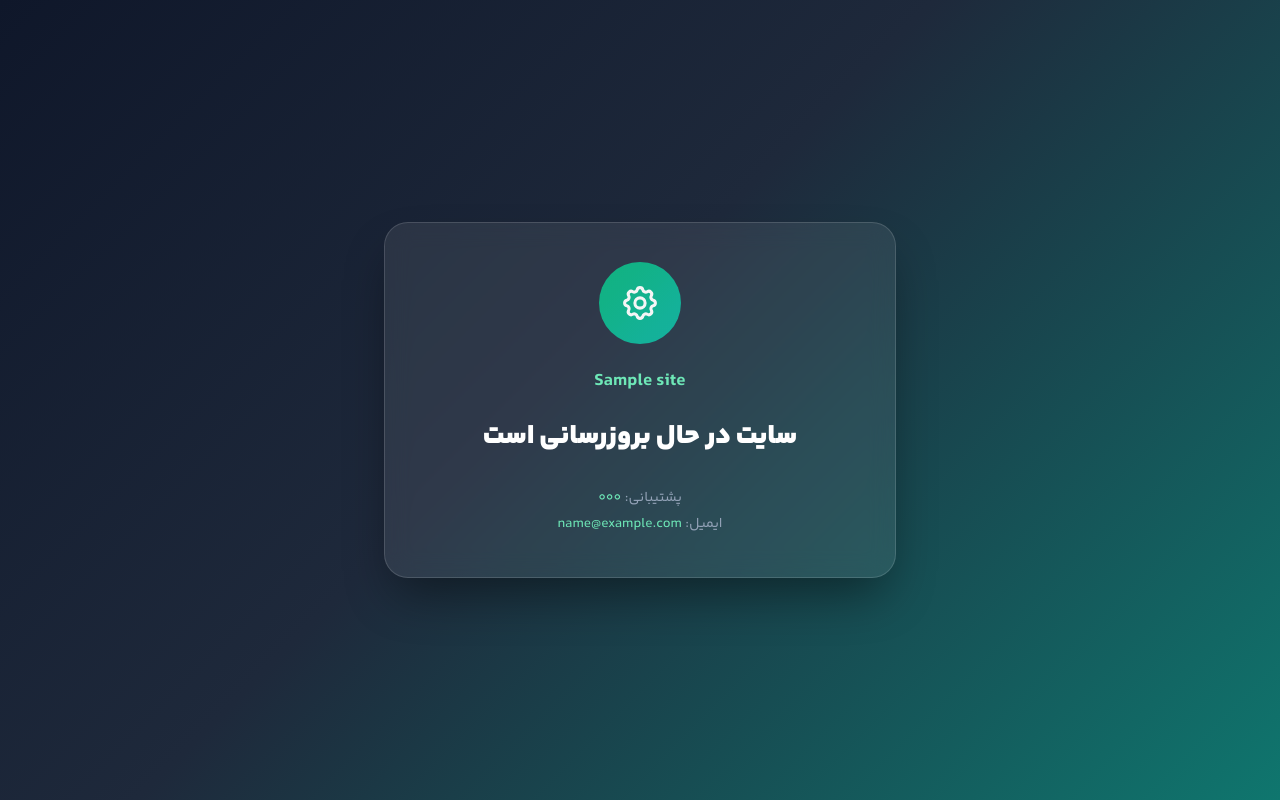
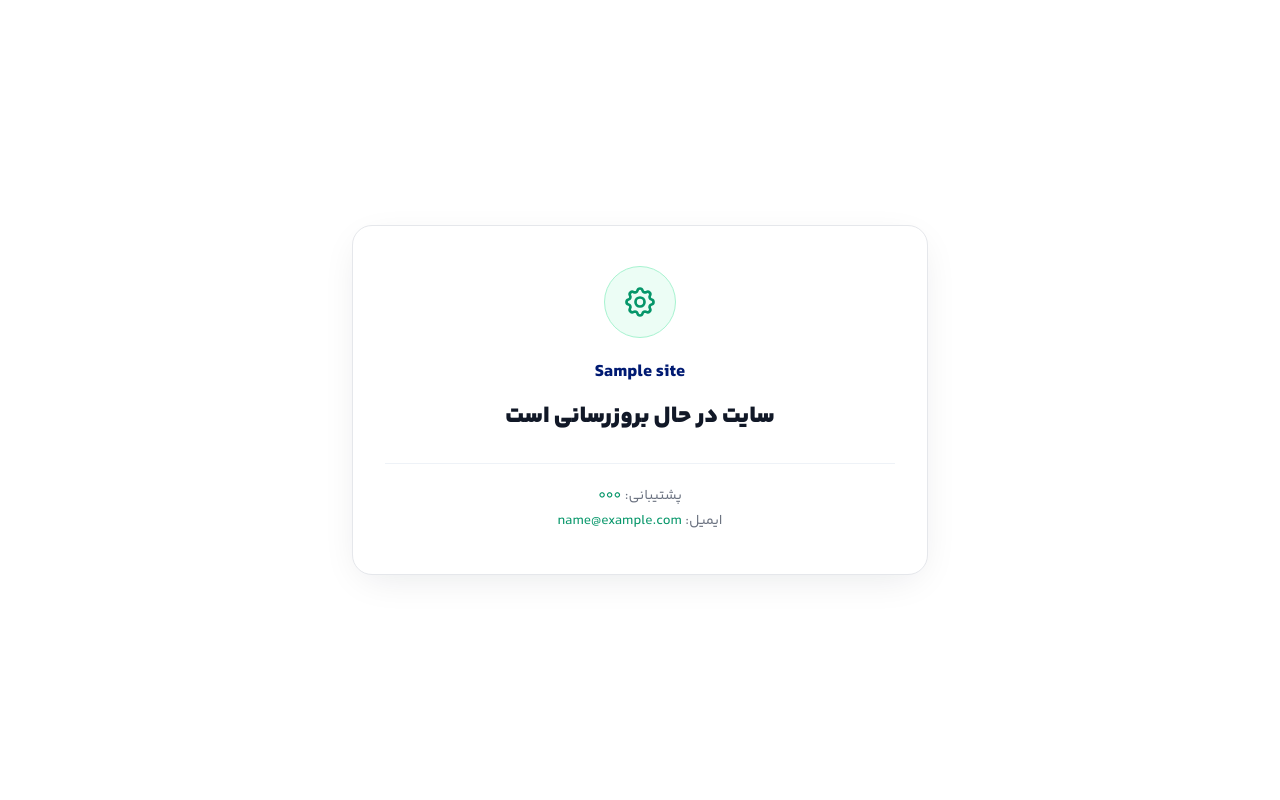
Before and after one commit to foroshgahsaz/mainshop, a Laravel app: template resources/views/shop/maintenance.blade.php in a window 1280 px wide. Run offline with Laravel 12, Linux system fonts and the light colour scheme; the template is opened without the code that fills it: most values are stand-ins (such as "Sample title", 1, 10 or a date in 2020); data that the repository does not hold is empty; parts of the project's set-up code (start-up, migrations or seed data) failed here and were passed over; some libraries are stand-ins or nearby versions.

Commit message:
Redesign maintenance page: white theme and trust badges
- Switch maintenance page to clean white layout
- Show configured trust badges below the maintenance title
- Remove default maintenance message text from the page
- Extract shared trust-badge-items partial for footer and maintenance

Co-authored-by: محمد سیفی - فروشگاه ساز <foroshgahsaz@users.noreply.github.com>

```diff
--- a/resources/views/shop/maintenance.blade.php
+++ b/resources/views/shop/maintenance.blade.php
@@ -1,3 +1,6 @@
+@php
+    $trustBadges = app(\App\Services\Settings\TrustBadgeService::class)->active();
+@endphp
 <!DOCTYPE html>
 <html lang="fa" dir="rtl">
 <head>
@@ -12,8 +15,8 @@
         body {
             min-height: 100vh;
             font-family: 'YekanBakh', Tahoma, sans-serif;
-            background: linear-gradient(135deg, #0f172a 0%, #1e293b 45%, #0f766e 100%);
-            color: #f8fafc;
+            background: #ffffff;
+            color: #1f2937;
             display: flex;
             align-items: center;
             justify-content: center;
@@ -21,59 +24,128 @@
         }
         .card {
             width: 100%;
-            max-width: 32rem;
-            background: rgba(255, 255, 255, 0.08);
-            border: 1px solid rgba(255, 255, 255, 0.14);
-            border-radius: 1.5rem;
+            max-width: 36rem;
+            background: #fff;
+            border: 1px solid #e5e7eb;
+            border-radius: 1.25rem;
             padding: 2.5rem 2rem;
             text-align: center;
-            backdrop-filter: blur(12px);
-            box-shadow: 0 25px 50px -12px rgba(0, 0, 0, 0.45);
+            box-shadow: 0 10px 40px -12px rgba(15, 23, 42, 0.12);
         }
         .icon {
-            width: 5rem;
-            height: 5rem;
-            margin: 0 auto 1.5rem;
+            width: 4.5rem;
+            height: 4.5rem;
+            margin: 0 auto 1.25rem;
             border-radius: 9999px;
-            background: linear-gradient(135deg, #10b981, #14b8a6);
+            background: #ecfdf5;
+            border: 1px solid #a7f3d0;
             display: flex;
             align-items: center;
             justify-content: center;
-            animation: pulse 2.4s ease-in-out infinite;
         }
-        .icon svg { width: 2.5rem; height: 2.5rem; color: #fff; }
-        h1 {
-            font-size: 1.75rem;
-            font-weight: 900;
-            margin-bottom: 0.75rem;
-            color: #fff;
-        }
+        .icon svg { width: 2.25rem; height: 2.25rem; color: #059669; }
         .brand {
             font-size: 1.125rem;
+            font-weight: 800;
+            color: #001a72;
+            margin-bottom: 0.75rem;
+        }
+        h1 {
+            font-size: 1.5rem;
+            font-weight: 900;
+            margin-bottom: 1.75rem;
+            color: #111827;
+        }
+        .trust-section {
+            margin-top: 0.25rem;
+            padding-top: 1.5rem;
+            border-top: 1px solid #eef2f7;
+        }
+        .trust-section__title {
+            font-size: 0.875rem;
             font-weight: 700;
-            color: #6ee7b7;
-            margin-bottom: 1.25rem;
+            color: #374151;
+            margin-bottom: 1rem;
         }
-        .message {
-            font-size: 1rem;
-            line-height: 1.9;
-            color: #cbd5e1;
-            margin-bottom: 1.75rem;
+        .trust-badges {
+            display: flex;
+            flex-wrap: wrap;
+            align-items: center;
+            justify-content: center;
+            gap: 0.75rem;
+        }
+        .trust-badge {
+            width: 6rem;
+            height: 6rem;
+            flex: 0 0 6rem;
+            border-radius: 0.75rem;
+            border: 1px dashed #d1d5db;
+            background: #fff;
+            overflow: hidden;
+            box-sizing: border-box;
+            padding: 0.35rem;
+        }
+        .trust-badge__inner {
+            width: 100%;
+            height: 100%;
+            display: flex;
+            align-items: center;
+            justify-content: center;
+            overflow: hidden;
+        }
+        .trust-badge__code {
+            display: flex;
+            align-items: center;
+            justify-content: center;
+            width: 100%;
+            height: 100%;
+            overflow: hidden;
+            text-align: center;
+            line-height: 1;
+            transform: scale(0.72);
+            transform-origin: center center;
+        }
+        .trust-badge__code img,
+        .trust-badge__code a,
+        .trust-badge__code iframe {
+            display: block;
+            max-width: 100%;
+            max-height: 100%;
+            margin: 0 auto;
+        }
+        .trust-badge__code img {
+            width: auto;
+            height: auto;
+            object-fit: contain;
+        }
+        .trust-badge__link {
+            display: flex;
+            align-items: center;
+            justify-content: center;
+            width: 100%;
+            height: 100%;
+        }
+        .trust-badge__image {
+            display: block;
+            max-width: 100%;
+            max-height: 100%;
+            width: auto;
+            height: auto;
+            object-fit: contain;
         }
         .contact {
+            margin-top: 1.75rem;
+            padding-top: 1.25rem;
+            border-top: 1px solid #eef2f7;
             font-size: 0.875rem;
-            color: #94a3b8;
+            color: #6b7280;
             line-height: 1.8;
         }
         .contact a {
-            color: #6ee7b7;
+            color: #059669;
             text-decoration: none;
         }
         .contact a:hover { text-decoration: underline; }
-        @keyframes pulse {
-            0%, 100% { transform: scale(1); opacity: 1; }
-            50% { transform: scale(1.05); opacity: 0.9; }
-        }
     </style>
 </head>
 <body>
@@ -87,7 +159,15 @@
 
         <p class="brand">{{ $site['name'] }}</p>
         <h1>سایت در حال بروزرسانی است</h1>
-        <p class="message">{{ $message }}</p>
+
+        @if ($trustBadges !== [])
+            <section class="trust-section" aria-label="نمادهای اعتماد">
+                <p class="trust-section__title">نمادهای اعتماد</p>
+                <div class="trust-badges">
+                    @include('shop.partials.trust-badge-items', ['trustBadges' => $trustBadges, 'variant' => 'maintenance'])
+                </div>
+            </section>
+        @endif
 
         @if (! empty($site['phone']) || ! empty($site['email']))
             <div class="contact">
```
Also changed, not shown: resources/views/shop/partials/trust-badge-items.blade.php (added, +40 -0 lines), resources/views/shop/partials/trust-badges.blade.php (+1 -31 lines), tests/Feature/MaintenanceModeTest.php (+4 -4 lines).
